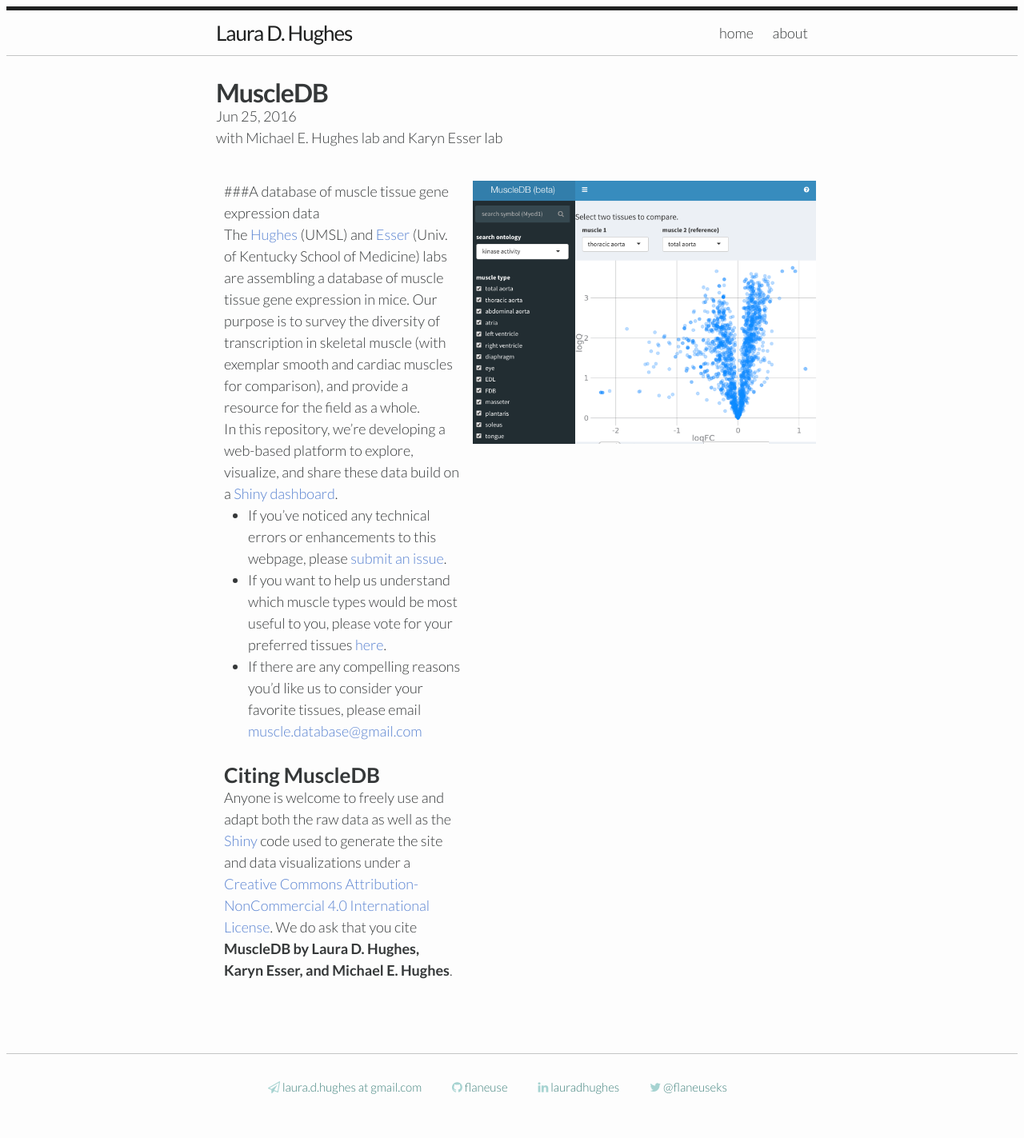
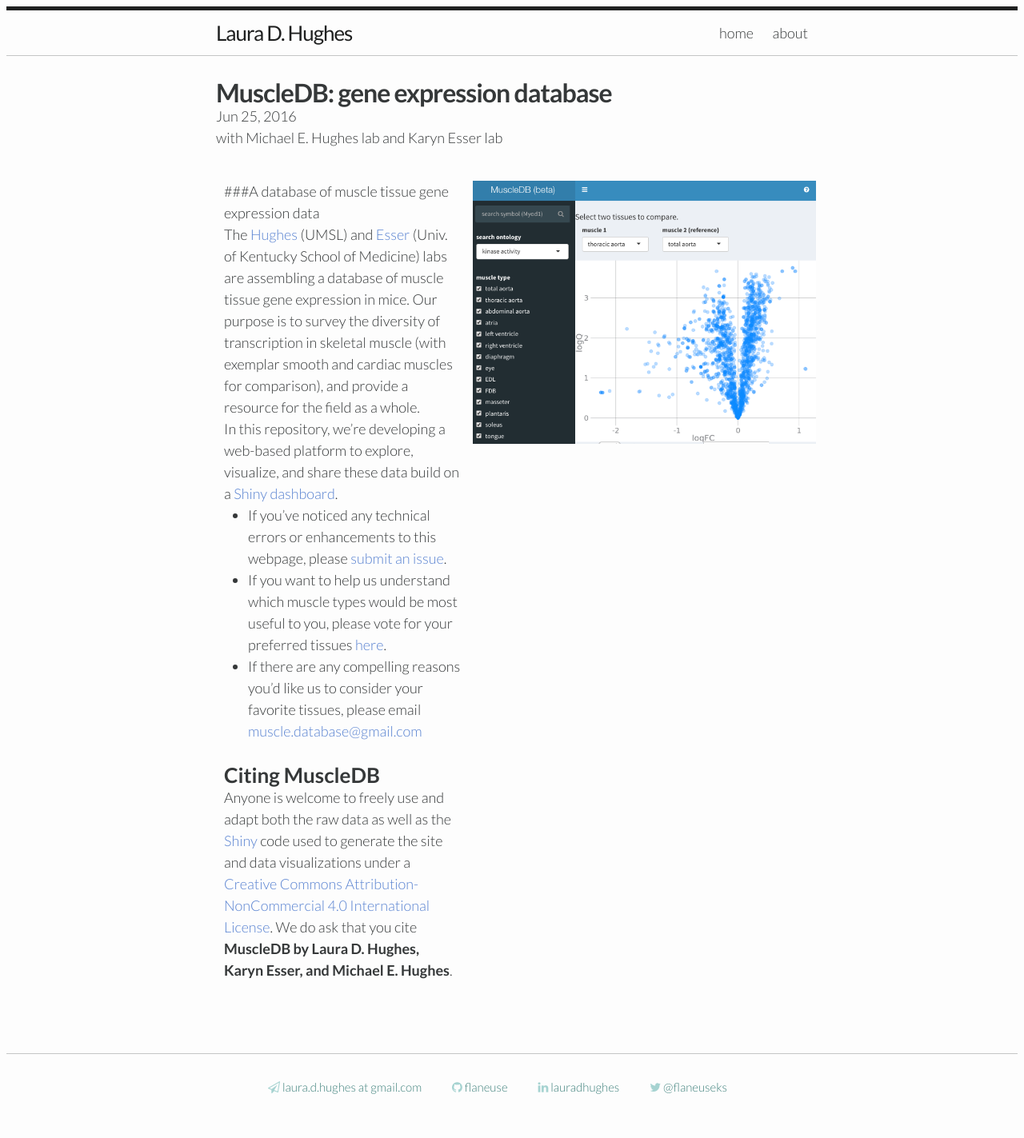
Before and after one commit to flaneuse/flaneuse.github.io, a Jekyll site: the page built from _posts/2016-06-25-muscledb.markdown, in a window 1280 px wide. Shown: the whole page at 80% size. Built offline with Jekyll 4.4.1, drawn with Linux system fonts in a browser that asks for light colours.

Commit message:
longer title

```diff
--- a/_posts/2016-06-25-muscledb.markdown
+++ b/_posts/2016-06-25-muscledb.markdown
@@ -1,6 +1,6 @@
 ---
 layout: post
-title:  "MuscleDB"
+title:  "MuscleDB: gene expression database"
 date:   2016-06-25 12:00:00
 categories: genetics
 img: "/img/muscledb.png"
```
